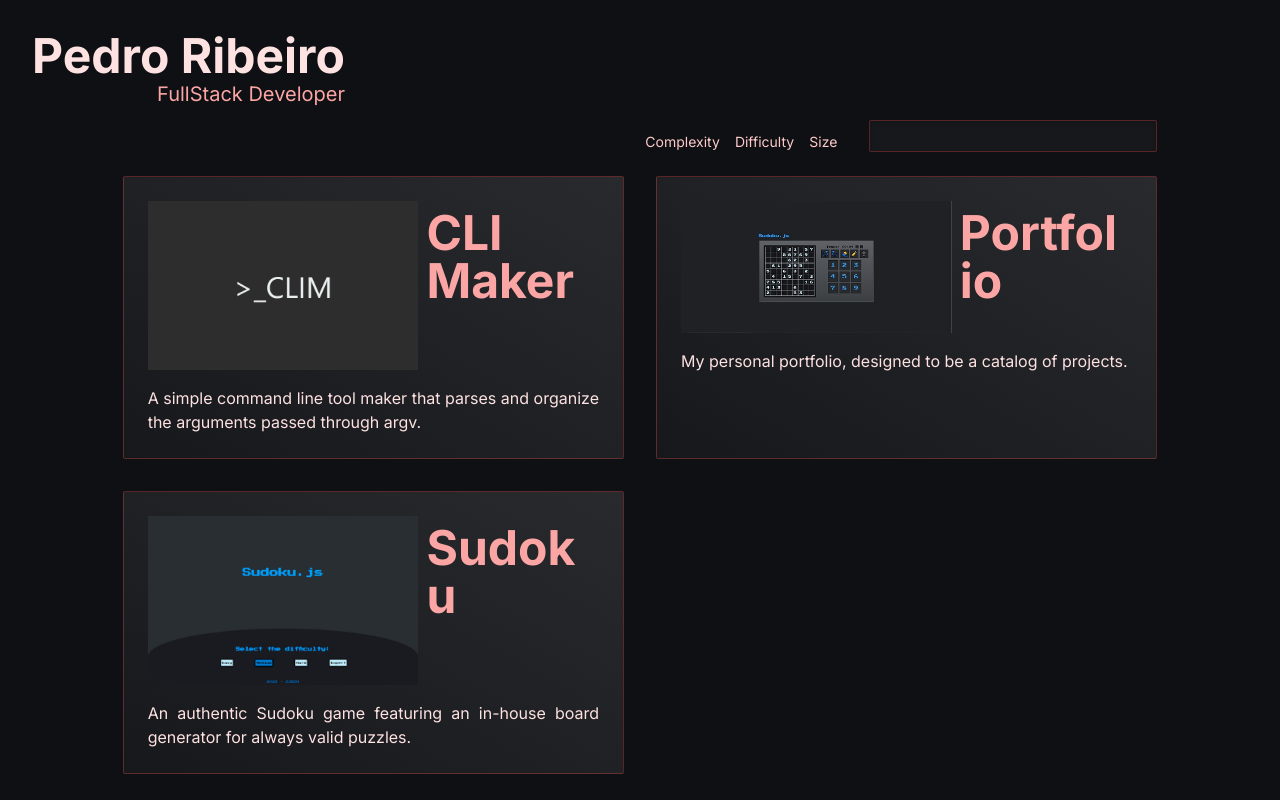
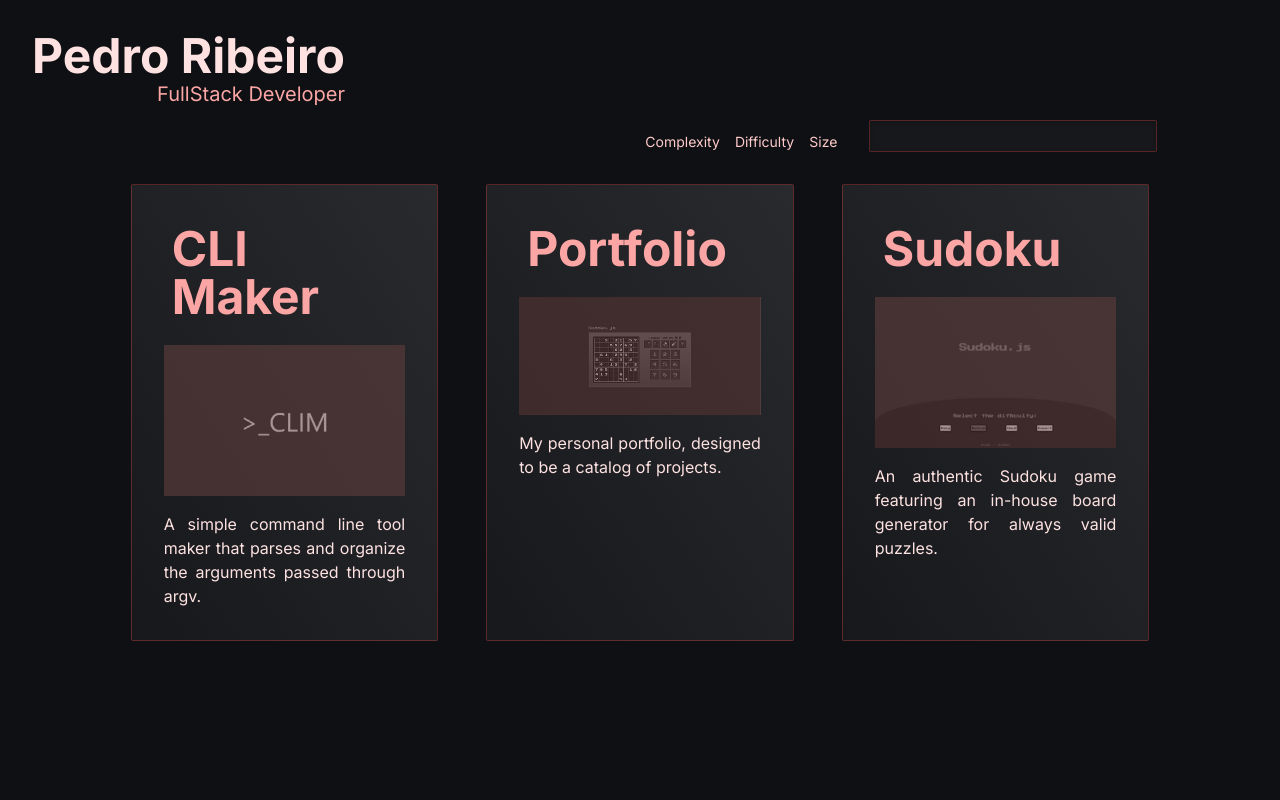
Before and after one commit to Z3ROO/portfolio, a Next.js app: page / in a window 1280 px wide. Built offline with nearby package versions, Linux system fonts and the light colour scheme.

Commit message:
change cards UI structure

```diff
--- a/app/(home)/page.tsx
+++ b/app/(home)/page.tsx
@@ -32,16 +32,19 @@ async function ProjectDisplay(props: {id: string}) {
   const project = await GetProject(id);
 
   return (
-    <div className="w-1/2 shrink-0 p-4">
+    <div className="w-1/3 shrink-0 p-6">
       <Link href={`/projects/${id}`}>
-        <div className="h-full p-6 rounded-sm border-red-500 border-opacity-30 bg-gradient-to-bl from-gray-600 to-gray-800 border w-full cursor-pointer hover:scale-[101%] transition-transform">
-          <div className="flex">
-            <div className="w-3/5 bg-gray-900 shrink-0">
-              <Image src={`/projects/${project.id}/thumbnail.jpg`} width={480}  height={300} alt="thumbnail" />
-            </div>
-            <div className="w-2/5 p-2">
-              <h3 className="text-5xl font-bold break-words text-red-300">{project.name}</h3>
-            </div>
+        <div className="group h-full p-8 rounded-sm border-red-500 border-opacity-30 bg-gradient-to-bl from-gray-600 to-gray-800 border w-full cursor-pointer hover:scale-[101%] transition-transform">
+          <div className="flex flex-col">
+              <h3 className="text-5xl font-bold break-words text-red-300 p-2 pb-6">{project.name}</h3>
+              <div className="relative">
+                <div className="absolute bg-red-400 w-full h-full bg-opacity-30 group-hover:bg-opacity-0 transition-all duration-500"></div>
+                <Image
+                  src={`/projects/${project.id}/thumbnail.jpg`}
+                  className="opacity-50 grayscale group-hover:grayscale-0 group-hover:opacity-100 transition-all duration-500"
+                  width={720}  height={450} alt="thumbnail"
+                />
+              </div>
           </div>
           <div className="text-justify mt-4 break-words">{project.shortDescription ?? project.description}</div>
         </div>
```
